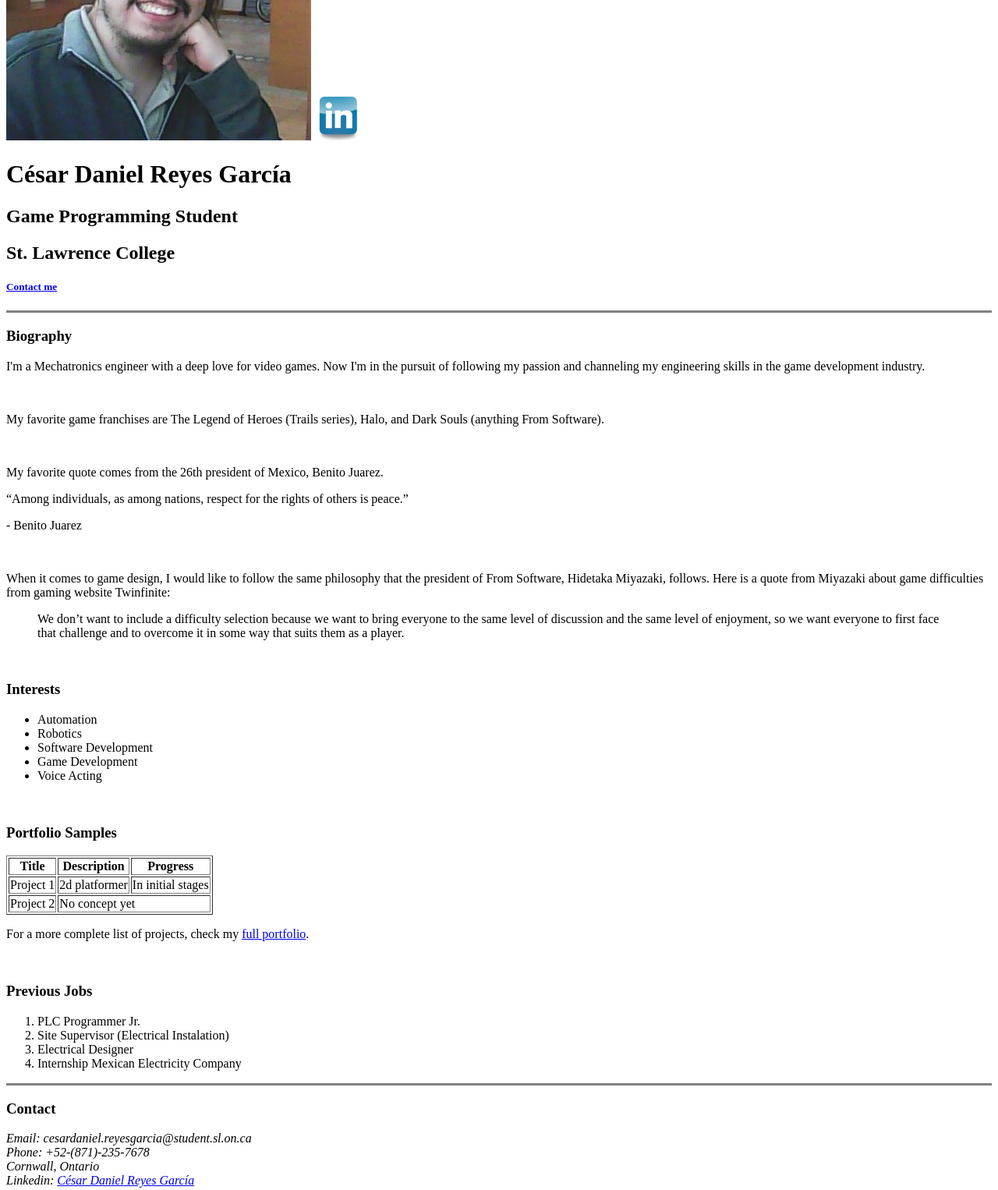
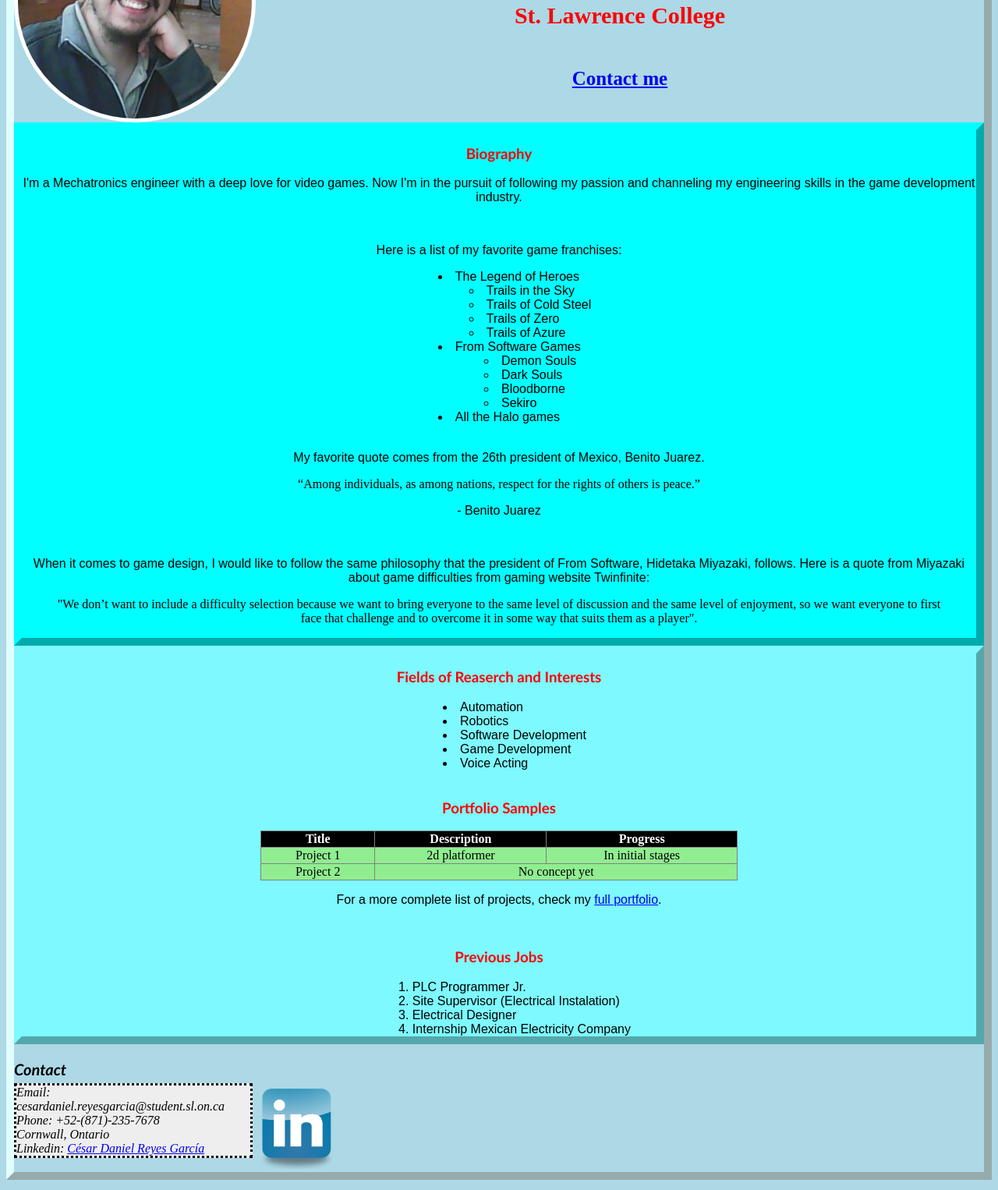
Before and after one commit to DanielReyesGarcia/DanielReyesGarcia.github.io, a plain HTML site: page index.html in a window 1280 px wide. Shown: the part 171-1697 px from the top of the page at 78% size. Drawn offline with Linux system fonts and the light colour scheme; files whose address does not match are found by name.

Commit message:
Added css style sheets

```diff
--- /dev/null
+++ b/css/styles.css
@@ -0,0 +1,111 @@
+body {
+  background-color: lightblue;
+}
+
+h3 {
+  font-family: Calibri;
+}
+
+figcaption {
+  text-align: center;
+  color: red;
+  font-size: 30px;
+}
+
+address {
+  border-style: dotted;
+  width: 300px;
+  background-color: #eee;
+  float: left;
+}
+
+.list {
+  list-style-position: inside;
+  font-family: Arial;
+  display: table;
+  margin: 0 auto;
+  text-align: left;
+}
+
+.titles {
+  text-align: center;
+  height: 43px;
+  font-size: 30px;
+}
+
+.table1 {
+  width: 50%;
+  text-align: center;
+  margin-left: auto;
+  margin-right: auto;
+}
+
+.table2 {
+  border-collapse: collapse;
+  background-color: lightgreen;
+}
+
+.header {
+  background-color: black;
+  color: white;
+}
+
+.round {
+  border-radius: 10%;
+  height: 300px;
+  width: 300px;
+  border: 3px solid black;
+}
+
+.titleSection {
+  text-align: center;
+  font-size: 50px;
+  font-family: fantasy;
+  color: blue;
+}
+
+.tableBorders {
+  background-color: #B9D9EB;
+  margin-left: auto;
+  margin-right: auto;
+}
+
+.personal {
+  background-color: #00FFFF;
+  border: 10px outset #00FFFF;
+  text-align: center;
+}
+
+.professional {
+  background-color: #7DF9FF;
+  border: 10px;
+  border-style: outset;
+  border-color: #7DF9FF;
+  text-align: center;
+}
+
+.projects {
+  font-family: cursive;
+  border: 5px groove #99FFFF;
+  background-color: #99FFFF;
+  overflow: hidden;
+}
+
+.projectImage {
+  float: right;
+}
+
+#retrato {
+  float: left;
+  border: 5px solid white;
+  border-radius: 50%;
+}
+
+#contact {
+  color: black;
+  text-align: left;
+  font-style: italic;
+  font-family: Calibri;
+  height: 10px;
+  font-size: 20px;
+}
--- a/index.html
+++ b/index.html
@@ -4,36 +4,72 @@
 <head>
   <meta charset="UTF-8">
   <title>César Daniel Reyes Garcia</title>
+  <link rel="stylesheet" href="C:\Game_111\Personal Website\css\styles.css">
+  <style>
+    body {
+      border: 10px outset #E0FFFF;
+    }
+
+    h3 {
+      color: red;
+    }
+
+    p {
+      font-family: Arial;
+    }
+  </style>
 </head>
 
 <body>
-  <img src="selfPortait.jpg" alt="" width="" height="">
-  <img src="linkedin-blue-style-logo-png-0.png" alt="" width="60" height="60" usemap="#Linkedin">
-  <map name="#Linkedin">
-    <area shape="rect" coords="0,0,60,60" href="https://www.linkedin.com/in/c%C3%A9sar-daniel-reyes-garc%C3%ADa-b3973817b/" alt="">
-  </map>
-  <h1>César Daniel Reyes García</h1>
-  <h2>Game Programming Student</h2>
-  <h2>St. Lawrence College </h2>
-  <a href="#Contact">
+  <img id="retrato" src="C:\Game_111\Personal Website\images\selfPortait.jpg" alt="selfPortait" width="300" height="300">
+
+  <h1 class="titles">César Daniel Reyes García</h1>
+  <h2 class="titles">Game Programming Student</h2>
+  <h2 style="color:red" class="titles">St. Lawrence College </h2>
+  <a href="#Contact" class="titles">
     <h5>Contact me</h5>
   </a>
-  <hr size=3 noshade>
-  <h3>Biography</h3>
+  <div class="personal">
+    <h3 style="text-align:center">Biography</h3>
     <p> I'm a Mechatronics engineer with a deep love for video games. Now I'm in the pursuit of following my passion and channeling my engineering skills in the game development industry. </p>
     <br>
-  <p>My favorite game franchises are The Legend of Heroes (Trails series), Halo, and Dark Souls (anything From Software).</p>
+    <p>Here is a list of my favorite game franchises:</p>
+    <ul class="list">
+      <li>
+        The Legend of Heroes
+        <ul class="list">
+          <li>Trails in the Sky</li>
+          <li>Trails of Cold Steel</li>
+          <li>Trails of Zero</li>
+          <li>Trails of Azure</li>
+        </ul>
+      </li>
+      <li>
+        From Software Games
+        <ul class="list">
+          <li>Demon Souls</li>
+          <li>Dark Souls</li>
+          <li>Bloodborne</li>
+          <li>Sekiro</li>
+        </ul>
+      </li>
+      <li>All the Halo games</li>
+    </ul>
     <br>
     <p>My favorite quote comes from the 26th president of Mexico, Benito Juarez. </p>
-  <q>Among individuals, as among nations, respect for the rights of others is peace.</q><p>- Benito Juarez</p>
+    <q>Among individuals, as among nations, respect for the rights of others is peace.</q>
+    <p>- Benito Juarez</p>
     <br>
     <p>When it comes to game design, I would like to follow the same philosophy that the president of From Software, Hidetaka Miyazaki, follows. Here is a quote from Miyazaki about game difficulties from gaming website Twinfinite:</p>
     <blockquote cite="https://twinfinite.net/2018/06/from-softwares-hidetaka-miyazaki-talks-about-why-souls-games-dont-have-difficulty-settings/">
-We don’t want to include a difficulty selection because we want to bring everyone to the same level of discussion and the same level of enjoyment, so we want everyone to first face that challenge and to overcome it in some way that suits them as a player.
+      "We don’t want to include a difficulty selection because we want to bring everyone to the same level of discussion and the same level of enjoyment, so we want everyone to first face that challenge and to overcome it in some way that suits them
+      as
+      a player".
     </blockquote>
-<br>
-  <h3>Interests</h3>
-  <ul>
+  </div>
+  <div class="professional">
+    <h3>Fields of Reaserch and Interests</h3>
+    <ul class="list">
       <li>Automation</li>
       <li>Robotics</li>
       <li>Software Development</li>
@@ -42,11 +78,11 @@
     </ul>
     <br>
     <h3>Portfolio Samples</h3>
-  <table border="1">
+    <table border="1" class="table1 table2">
       <tr>
-      <th>Title</th>
-      <th>Description</th>
-      <th>Progress</th>
+        <th class="header">Title</th>
+        <th class="header">Description</th>
+        <th class="header">Progress</th>
       </tr>
       <tr>
         <td>Project 1</td>
@@ -58,23 +94,28 @@
         <td colspan="2"> No concept yet</td>
       </tr>
     </table>
-  <p>For a more complete list of projects, check my <a href="https://danielreyesgarcia.github.io/portafolio">full portfolio</a>.</p>
+    <p>For a more complete list of projects, check my <a href="https://danielreyesgarcia.github.io/portfolio">full portfolio</a>.</p>
     <br>
     <h3>Previous Jobs</h3>
-  <ol start="1">
+    <ol start="1" class="list">
       <li>PLC Programmer Jr.</li>
       <li>Site Supervisor (Electrical Instalation)</li>
       <li>Electrical Designer</li>
       <li>Internship Mexican Electricity Company</li>
     </ol>
-  <hr size=3 noshade>
+  </div>
   <a name="Contact"></a>
-  <h3>Contact</h3>
+  <h3 id="contact">Contact</h3>
   <address>
     Email: cesardaniel.reyesgarcia@student.sl.on.ca <br>
     Phone: +52-(871)-235-7678<br>
     Cornwall, Ontario<br>
     Linkedin: <a href="https://www.linkedin.com/in/c%C3%A9sar-daniel-reyes-garc%C3%ADa-b3973817b/">César Daniel Reyes García</a>
   </address>
+  <img src="C:\Game_111\Personal Website\images\linkedin-blue-style-logo-png-0.png" alt="LinkedinLogo" width="110" height="110" usemap="#Linkedin" id="linkedin">
+  <map name="#Linkedin">
+    <area shape="rect" coords="0,0,110,110" href="https://www.linkedin.com/in/c%C3%A9sar-daniel-reyes-garc%C3%ADa-b3973817b/" alt="">
+  </map>
 </body>
+
 </html>
--- /dev/null
+++ b/portfolio.html
@@ -0,0 +1,82 @@
+<!DOCTYPE html>
+<html lang="en">
+
+<head>
+  <meta charset="UTF-8">
+  <meta name="viewport" content="width=device-width, initial-scale=1.0">
+  <meta http-equiv="X-UA-Compatible" content="ie=edge">
+  <title>Daniel Reyes Portfolio</title>
+  <link rel="stylesheet" href="C:\Game_111\Personal Website\css\styles.css">
+  <style>
+    h2 {
+      color: red;
+      font-family: cursive;
+    }
+    td{
+      border: 10px ridge blue;
+    }
+  </style>
+
+</head>
+
+<body>
+  <h1 class="titleSection">Portfolio</h1>
+  <div class="projects">
+        <img  class="projectImage" src="C:\Game_111\Personal Website\images\MMX1StageSelectMap.png" alt="mission_select_X" width="" height="">
+    <h2>Project 1: 2d Platformer</h2>
+    <p>This is a 2d platformer game with an emphasis on melee and ranged combat. It has some Metroidvania elements with the requirement of enhancing abilities to progress through the levels. However, the levels are fairly linear and backtracking
+      isn't encouraged. Similar to a "pick mission" Mega Man X style.</p>
+  </div>
+  <br>
+  <div class="projects">
+        <img class="projectImage" src="C:\Game_111\Personal Website\images\rpgMaker.jpg" alt="RPGMaker" width="380" height="200">
+    <h2>Project 2: Short RPG</h2>
+    <p>Still in the early stages. The idea is to create a short 2d story turned base RPG, with maybe 1 or 2 bosses. Could potentialy use the RPGMaker software.</p>
+
+  </div>
+  <h2 style="      text-align: center">Game Inspirations</h2>
+  <table class="tableBorders">
+    <tr>
+      <td>
+        <figure>
+          <img class="round" src="C:\Game_111\Personal Website\images\MegaManX.jpg" alt="MegaManX" width="" height="">
+          <figcaption>Mega Man X</figcaption>
+        </figure>
+      </td>
+      <td>
+        <figure>
+          <img class="round" src="C:\Game_111\Personal Website\images\TrailsofColdSteel.jpg" alt="TrailsofColdSteel" width="" height="">
+          <figcaption>Trails of Cold Steel III</figcaption>
+        </figure>
+      </td>
+      <td>
+        <figure>
+          <img class="round" src="C:\Game_111\Personal Website\images\DarkSouls.jpg" alt="DarkSouls3" width="" height="">
+          <figcaption>Dark Souls III</figcaption>
+        </figure>
+      </td>
+    </tr>
+    <tr>
+      <td>
+        <figure>
+          <img class="round" src="C:\Game_111\Personal Website\images\HollowKnight.jpg" alt="HollowKnight" width="" height="">
+          <figcaption>Hollow Knight</figcaption>
+        </figure>
+      </td>
+      <td>
+        <figure>
+          <img class="round" src="C:\Game_111\Personal Website\images\BreathofFire2.png" alt="BreathofFire2" width="" height="">
+          <figcaption>Breath of Fire II</figcaption>
+        </figure>
+      </td>
+      <td>
+        <figure>
+          <img class="round" src="C:\Game_111\Personal Website\images\HaloInfinite.jpg" alt="HaloInfinite" width="" height="">
+          <figcaption>Halo Infinite</figcaption>
+        </figure>
+      </td>
+    </tr>
+  </table>
+</body>
+
+</html>
```
Also changed, not shown: portafolio.html (deleted, +0 -13 lines), images/BreathofFire2.png (added), images/DarkSouls.jpg (added), images/HaloInfinite.jpg (added), images/HollowKnight.jpg (added), images/MMX1StageSelectMap.png (added), images/MegaManX.jpg (added), images/TrailsofColdSteel.jpg (added), images/linkedin-blue-style-logo-png-0.png (renamed from linkedin-blue-style-logo-png-0.png), images/rpgMaker.jpg (added), images/selfPortait.jpg (renamed from selfPortait.jpg). Lines whose indentation alone changed are shown as unchanged.
